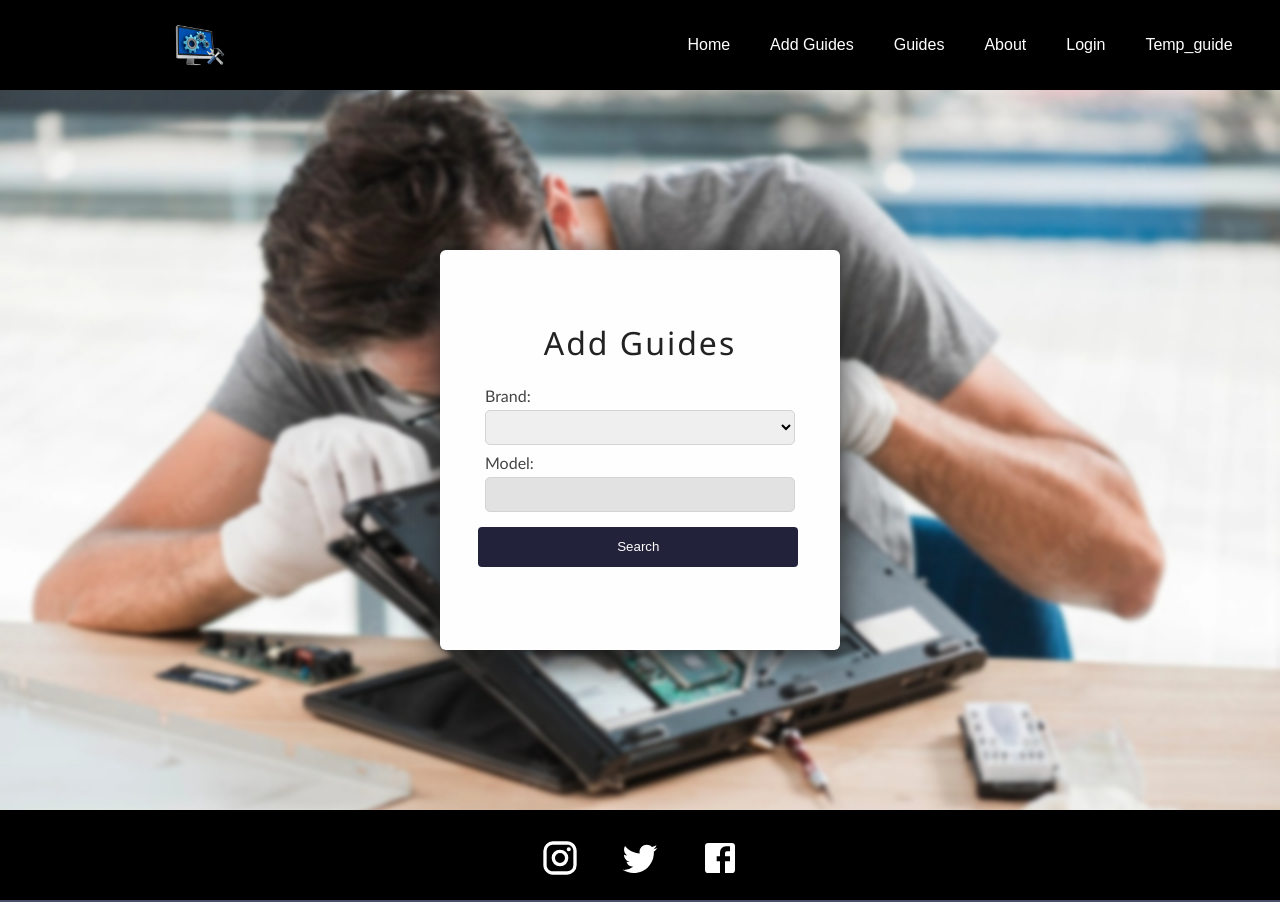
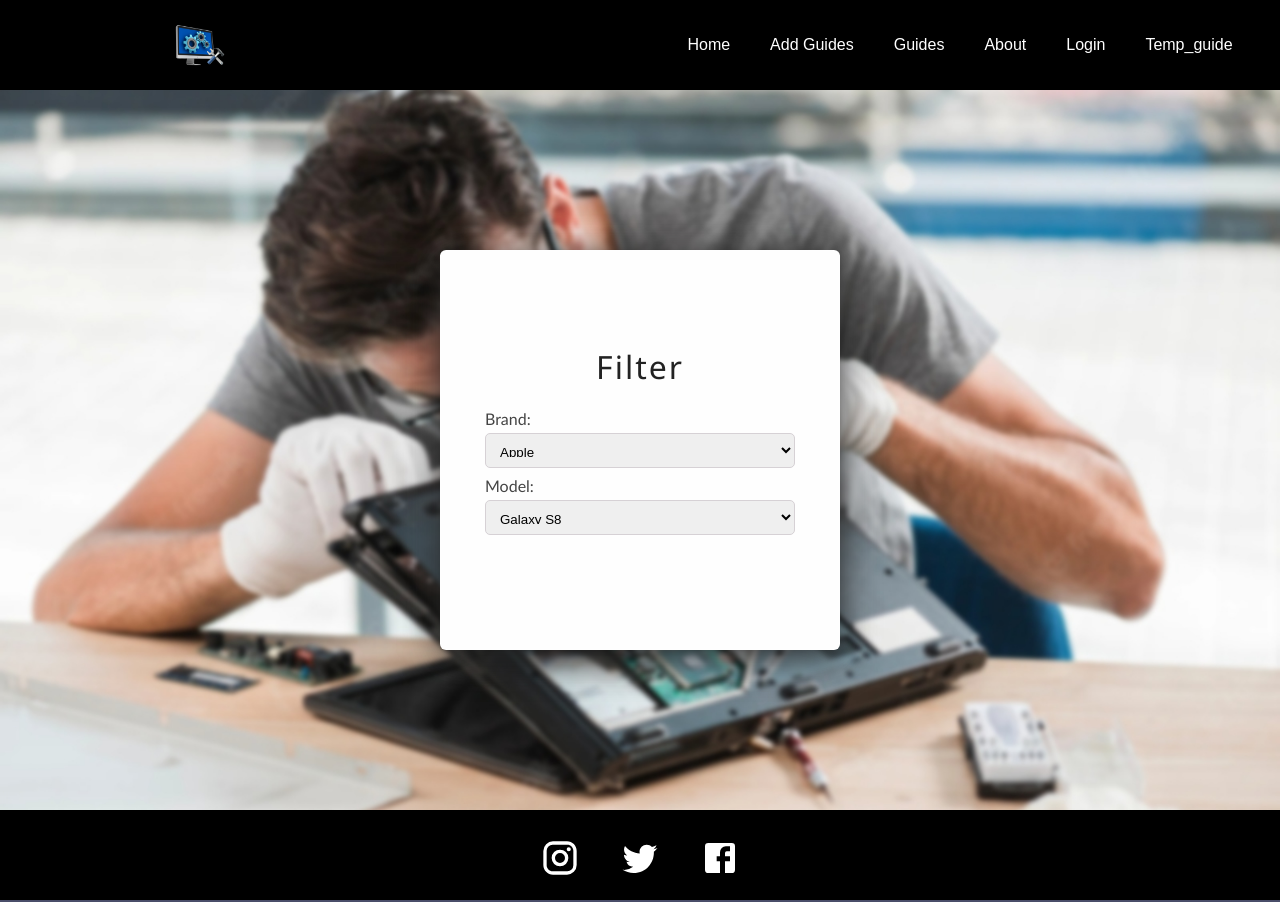
Before and after one commit to Filipe18/ihc_project, a React (Create React App) app: page /filter_device in a window 1280 px wide. Built offline with nearby package versions, Linux system fonts and the light colour scheme.

Commit message:
dynamic filter device menu

```diff
--- a/src/pages/Filter_device.js
+++ b/src/pages/Filter_device.js
@@ -1,47 +1,53 @@
-import React from 'react'
-import {Link} from "react-router-dom"
+import React from "react";
 import BannerImage from '../assets/background.jpeg'
-import '../styles/Home.css'
-import '../styles/Add_guides.css'
 
+const lookup = {
+  "Samsung": [
+    { id: 'Galaxy S8', text: 'Galaxy S8' },
+    { id: 'Galaxy S9', text: 'Galaxy S9' },
+    { id: 'Galaxy S10', text: 'Galaxy S10' }
+  ],
+  "Apple": [
+    { id: 'Iphone 7', text: 'Iphone 7' },
+    { id: 'Iphone 12', text: 'Iphone 12' }
+  ]
+}
 
-function Filter_device() {
+class Filter_device extends React.Component {
+  constructor(props) {
+    super(props);
+    this.state = {
+      dataValue: 'Samsung'
+    }
+  }
+
+  onChange = ({ target: { value } }) => {
+    this.setState({ dataValue: value });
+  }
+
+  render() {
+    const { dataValue } = this.state;
+    const options = lookup[dataValue];
     return (
       <div className="home" style={{backgroundImage: `url(${BannerImage})`}}>
         <form>
-      <h1>Add Guides</h1>
-
+          <h1>Filter</h1>
             <label>
             Brand:
-        <select
-          name="brand"
-          required>
-          <option key="default"></option>
-          <option>Samsung</option>
-          <option>Huawei</option>
-          <option>Xiaomi</option>
-          <option>Asus</option>
-          <option>HP</option>
-          <option>Insys</option>
-          <option>Dell</option>
-          <option>Lenovo</option>
-          <option>Other</option>
+              <select onChange={this.onChange}>
+                <option value="Apple">Apple</option>
+                <option value="Samsung">Samsung</option>
               </select>
             </label>
-
             <label>
             Model:
-        <input
-          name="model"
-          type="text"
-          required />
+              <select>
+                {options.map(o => <option key={o.id} value={o.id}>{o.text}</option>)}
+              </select>
             </label>
-
-
-      <button>Search</button>
         </form>
       </div>
     );
   }
-
-export default Filter_device
+}
+export default Filter_device;
```
Also changed, not shown: src/pages/Models.js (added, +54 -0 lines). Lines whose indentation alone changed are shown as unchanged.
